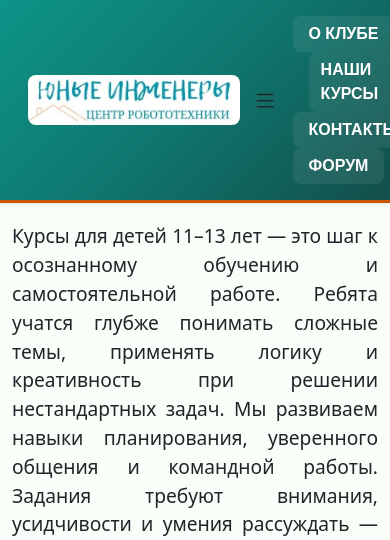
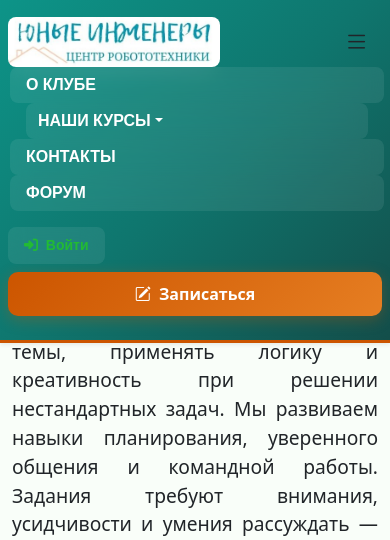
Before and after one commit to AndreiSkrypko/robototehnika_lida, a Django app: page /courses_11_13/ in a window 390 px wide, after a click that opens the changed part. Shown: the top 540 px of the page. Run offline with Django 5.2, Linux system fonts and the light colour scheme; data comes from the database, SQL or seed files in the repository; some libraries are stand-ins or nearby versions.

Commit message:
Адаптация к мобильным версиям

```diff
--- a/main_app/templates/main/base.html
+++ b/main_app/templates/main/base.html
@@ -6,7 +6,7 @@
          МЕТА-ТЕГИ И НАСТРОЙКИ
     ======================== -->
     <meta charset="UTF-8">
-    <meta name="viewport" content="width=device-width, initial-scale=1.0">
+    <meta name="viewport" content="width=device-width, initial-scale=1.0, maximum-scale=1, user-scalable=no">
     <meta name="description" content="Детский центр робототехники и программирования в г. Лида">
 
     <!-- =======================
@@ -46,9 +46,6 @@
          ВСТРОЕННЫЕ СТИЛИ CSS
     ======================== -->
     <style>
-        /* =======================
-           ОСНОВНЫЕ ЦВЕТА САЙТА
-        ======================== */
         :root {
             --main-green: #0d9488;
             --main-green-dark: #0f766e;
@@ -60,18 +57,12 @@
             --main-gray: #f8fafc;
         }
 
-        /* =======================
-           ШАПКА (HEADER)
-        ======================== */
         .custom-header {
             background: linear-gradient(135deg, var(--main-green) 0%, var(--main-green-dark) 50%, var(--main-green-darker) 100%) !important;
             border-bottom: 3px solid var(--main-orange);
             box-shadow: 0 4px 15px rgba(13, 148, 136, 0.3);
         }
 
-        /* =======================
-           ЛОГОТИП
-        ======================== */
         .logo-link {
             transition: all 0.3s ease;
         }
@@ -79,9 +70,6 @@
             transform: scale(1.05);
         }
 
-        /* =======================
-           НАВИГАЦИОННОЕ МЕНЮ
-        ======================== */
         .nav-link-custom {
             position: relative;
             color: var(--main-white) !important;
@@ -130,7 +118,8 @@
             box-shadow: 0 8px 25px rgba(13, 148, 136, 0.2);
             backdrop-filter: blur(10px);
         }
-        .dropdown-hover:hover .dropdown-menu-custom {
+        .dropdown-hover:hover .dropdown-menu-custom,
+        .dropdown-hover:focus-within .dropdown-menu-custom {
             display: block;
             animation: fadeInDown 0.3s ease;
         }
@@ -162,9 +151,6 @@
             box-shadow: 0 4px 12px rgba(13, 148, 136, 0.3);
         }
 
-        /* =======================
-           КНОПКИ АВТОРИЗАЦИИ
-        ======================== */
         .auth-wrapper {
             text-align: right;
             margin-right: 20px;
@@ -194,9 +180,6 @@
             background: rgba(204, 85, 0, 0.15);
         }
 
-        /* =======================
-           КНОПКА "ЗАПИСАТЬСЯ"
-        ======================== */
         .custom-btn {
             background: linear-gradient(135deg, var(--main-orange) 0%, var(--main-orange-light) 100%) !important;
             border: none;
@@ -212,9 +195,6 @@
             background: linear-gradient(135deg, var(--main-orange-light) 0%, var(--main-orange) 100%) !important;
         }
 
-        /* =======================
-           ФУТЕР
-        ======================== */
         .footer {
             background: linear-gradient(135deg, var(--main-green) 0%, var(--main-green-dark) 50%, var(--main-green-darker) 100%);
             border-top: 3px solid var(--main-orange);
@@ -242,15 +222,70 @@
         /* =======================
            АДАПТИВНОСТЬ
         ======================== */
+        @media (max-width: 991.98px) {
+            .custom-header .container-fluid {
+                padding-left: 0.5rem;
+                padding-right: 0.5rem;
+            }
+            .logo-link {
+                margin-left: 0 !important;
+            }
+            .custom-btn {
+                margin-right: 0 !important;
+            }
+        }
         @media (max-width: 768px) {
             .nav-link-custom {
                 font-size: 1rem;
                 padding: 6px 12px;
                 margin: 0 2px;
+                display: block;
+                width: 100%;
+                text-align: left;
             }
             .auth-wrapper {
-                margin-right: 10px;
+                margin-right: 0;
                 font-size: 14px;
+                text-align: left;
+            }
+            .custom-header .container-fluid {
+                flex-direction: column;
+            }
+            .dropdown-hover {
+                width: 100%;
+            }
+            .dropdown-menu-custom {
+                position: static;
+                min-width: 100%;
+                box-shadow: none;
+                border: none;
+                background: transparent;
+                padding: 0;
+                display: none;
+            }
+            .dropdown-hover.open .dropdown-menu-custom,
+            .dropdown-hover:focus-within .dropdown-menu-custom {
+                display: block;
+                animation: none;
+            }
+            .dropdown-item {
+                margin: 0;
+                padding: 10px 20px;
+                border-radius: 0;
+                background: transparent;
+            }
+        }
+        @media (max-width: 576px) {
+            .footer .container {
+                padding-left: 0.5rem;
+                padding-right: 0.5rem;
+            }
+            .footer .row {
+                flex-direction: column;
+                align-items: center;
+            }
+            .footer .col-12 {
+                margin-bottom: 2rem;
             }
         }
     </style>
@@ -263,7 +298,7 @@
 ======================== -->
 <header class="fixed-top custom-header bg-white shadow-sm">
     <div class="container-fluid py-3">
-        <div class="d-flex align-items-center justify-content-between">
+        <div class="d-flex align-items-center justify-content-between flex-wrap">
             <!-- Логотип -->
             <a href="/" class="logo-link ms-3" id="home-link">
                 <img src="{% static 'main/img/logo.jpg' %}" alt="Logo" style="height: 50px; border-radius: 8px;">
@@ -279,9 +314,9 @@
             <nav class="collapse d-md-flex flex-grow-1 justify-content-center" id="navMenu">
                 <a href="/about" class="nav-link-custom px-3">О КЛУБЕ</a>
 
-                <div class="dropdown-hover px-3">
-                    <a href="{% url 'index' %}#courses" class="nav-link-custom">НАШИ КУРСЫ</a>
-                    <ul class="dropdown-menu-custom">
+                <div class="dropdown-hover px-3" tabindex="0">
+                    <a href="{% url 'index' %}#courses" class="nav-link-custom dropdown-toggle" id="coursesDropdown" role="button" aria-expanded="false">НАШИ КУРСЫ</a>
+                    <ul class="dropdown-menu-custom" aria-labelledby="coursesDropdown">
                         <li><a class="dropdown-item" href="/courses_2_4">Для детей 2,5-4 года</a></li>
                         <li><a class="dropdown-item" href="/courses_4_6">Для детей 4-6 лет</a></li>
                         <!-- остальные пункты -->
@@ -295,11 +330,30 @@
                 {% else %}
                 <a href="/login/" class="nav-link-custom px-3">ФОРУМ</a>
                 {% endif %}
+
+                <!-- Кнопки входа/выхода и "Записаться" для мобильных -->
+                <div class="d-md-none mt-3 mb-2">
+                    <div class="auth-wrapper mb-2">
+                        {% if user.is_authenticated %}
+                        <a href="{% url 'logout' %}" class="auth-link text-danger">
+                            <i class="fas fa-sign-out-alt me-1"></i> Выйти
+                        </a>
+                        {% else %}
+                        <a href="{% url 'login' %}" class="auth-link text-success">
+                            <i class="fas fa-sign-in-alt me-1"></i> Войти
+                        </a>
+                        {% endif %}
+                    </div>
+                    <button type="button" class="btn custom-btn text-white" data-bs-toggle="modal"
+                            data-bs-target="#signupModal" style="width: 100%;">
+                        <i class="bi bi-pencil-square me-1"></i> Записаться
+                    </button>
+                </div>
             </nav>
 
-            <!-- Правый блок с входом и кнопкой -->
-            <div class="d-flex align-items-center">
-                <div class="auth-wrapper me-3 d-none d-md-block">
+            <!-- Правый блок с входом и кнопкой (только для десктопа) -->
+            <div class="d-flex align-items-center d-none d-md-flex">
+                <div class="auth-wrapper me-3">
                     {% if user.is_authenticated %}
                     <a href="{% url 'logout' %}" class="auth-link text-danger">
                         <i class="fas fa-sign-out-alt me-1"></i> Выйти
@@ -334,6 +388,38 @@
         links.forEach(link => {
             if (link.href === window.location.href || window.location.href.includes(link.getAttribute("href"))) {
                 link.classList.add('active');
+            }
+        });
+
+        // Мобильное раскрытие dropdown по клику
+        function isMobile() {
+            return window.innerWidth < 992;
+        }
+        const dropdowns = document.querySelectorAll('.dropdown-hover');
+        dropdowns.forEach(function(dropdown) {
+            const trigger = dropdown.querySelector('.nav-link-custom');
+            if (trigger) {
+                trigger.addEventListener('click', function(e) {
+                    if (isMobile()) {
+                        e.preventDefault();
+                        // Закрыть другие открытые
+                        dropdowns.forEach(function(dd) {
+                            if (dd !== dropdown) dd.classList.remove('open');
+                        });
+                        dropdown.classList.toggle('open');
+                    }
+                });
+            }
+        });
+
+        // Закрытие dropdown при клике вне
+        document.addEventListener('click', function(e) {
+            if (isMobile()) {
+                dropdowns.forEach(function(dropdown) {
+                    if (!dropdown.contains(e.target)) {
+                        dropdown.classList.remove('open');
+                    }
+                });
             }
         });
     });
@@ -459,9 +545,11 @@
                 this.classList.add('active');
             });
         });
-        homeLink.addEventListener('click', function () {
-            navLinks.forEach(l => l.classList.remove('active'));
-        });
+        if (homeLink) {
+            homeLink.addEventListener('click', function () {
+                navLinks.forEach(l => l.classList.remove('active'));
+            });
+        }
     });
 </script>
 </body>
```
